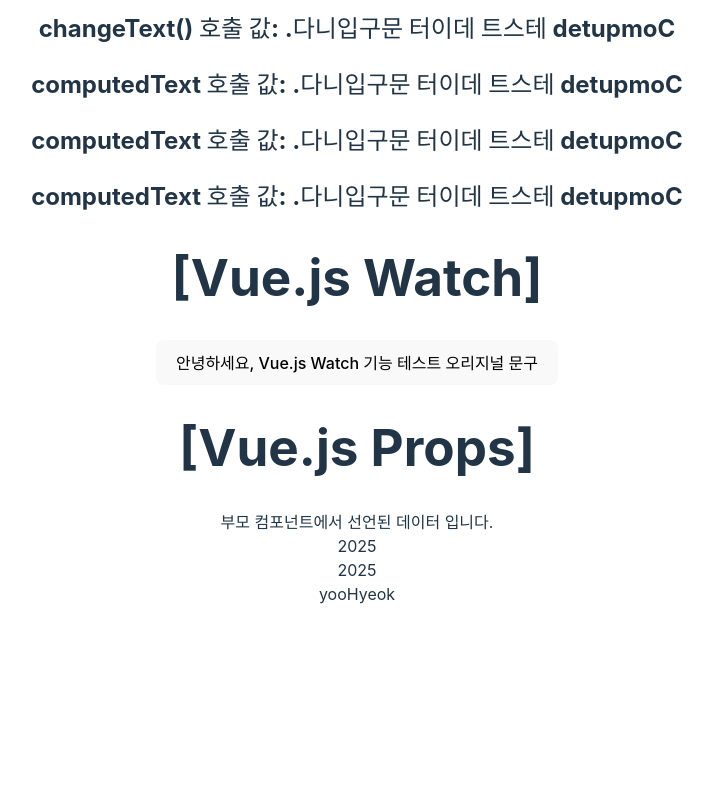
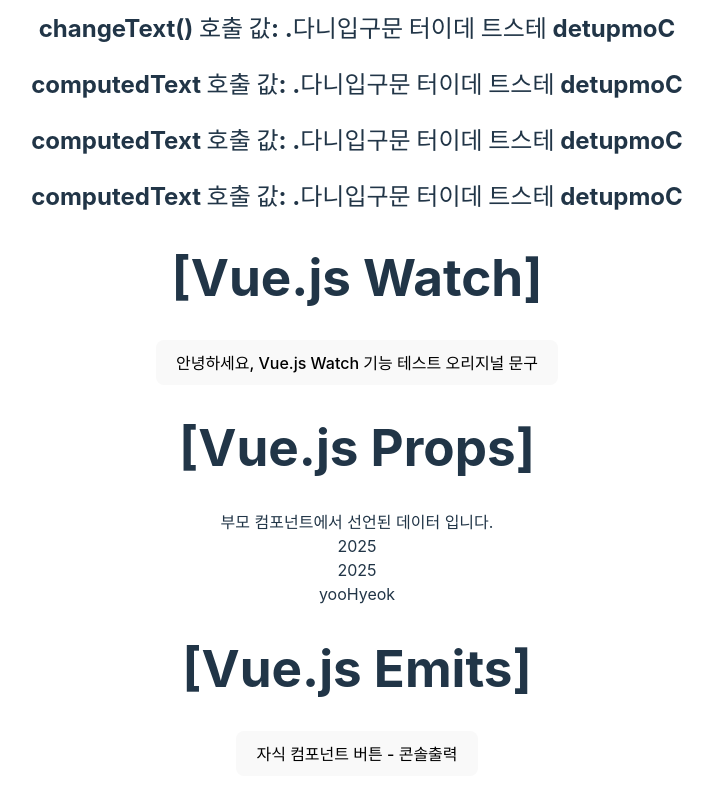
Before and after one commit to YooHyeok/vue3-vite-9din-basic, a Vue app: page / in a window 1280 px wide. Shown: the part 3015-3815 px from the top of the page, without its empty margins (283-996 px from the left). Before the commit the page ends 3653 px from the top, so only its background shows below. Built offline with nearby package versions, Linux system fonts and the light colour scheme.

Commit message:
feat: Data문법 2-2 Emits 예제코드 추가

```diff
--- a/src/App.vue
+++ b/src/App.vue
@@ -11,6 +11,7 @@
   <Computed/>
   <Watch/>
   <PropsParent/>
+  <EmitsParent/>
 </template>
 
 <script>
@@ -26,6 +27,7 @@
 import Computed from './components/Computed.vue';
 import Watch from './components/Watch.vue';
 import PropsParent from './components/props/vue2/PropsParent.vue';
+import EmitsParent from './components/emits/vue2/EmitsParent.vue';
 export default {
   name: 'App',
   components: {
@@ -40,7 +42,8 @@
     EventHandle,
     Computed,
     Watch,
-    PropsParent
+    PropsParent,
+    EmitsParent
   }
 
 }
--- /dev/null
+++ b/src/components/emits/vue2/Child.vue
@@ -0,0 +1,18 @@
+<template>
+  <button @click="sendEvent">자식 컴포넌트 버튼 - 콘솔출력</button>
+</template>
+<script>
+export default {
+  name: 'Child',
+  data() {
+    return {
+      data: "자식 컴포넌트에서 선언된 데이터"
+    }
+  },
+  methods: {
+    sendEvent() {
+      this.$emit('send-event', this.data)
+    }
+  }
+}
+</script>
--- /dev/null
+++ b/src/components/emits/vue2/EmitsParent.vue
@@ -0,0 +1,20 @@
+<template>
+  <h1>[Vue.js Emits]</h1>
+  <Child
+    @send-event="preventEvent"
+  />
+</template>
+<script>
+import Child from './Child.vue';
+export default {
+  name: 'EmitsParent',
+  components: {
+    Child
+  },
+  methods: {
+    preventEvent(event) { // event에서 data를 받는다.
+      console.log(event)
+    }
+  }
+}
+</script>
```
